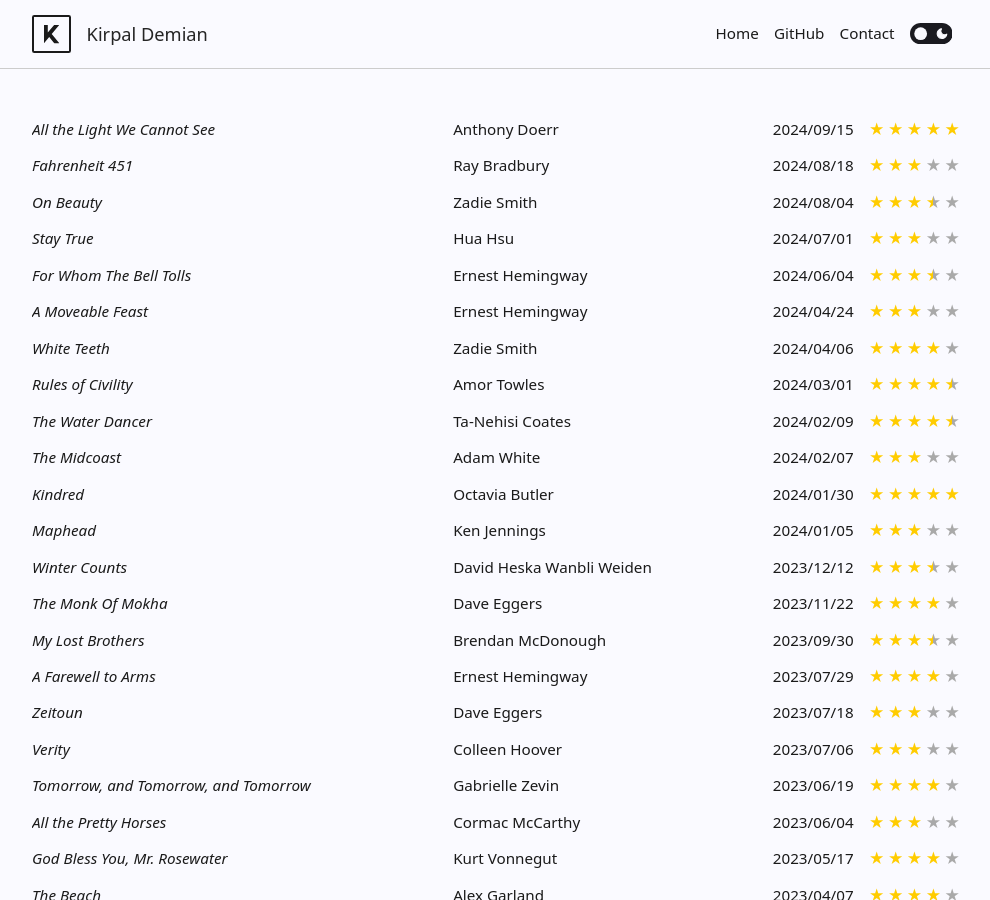
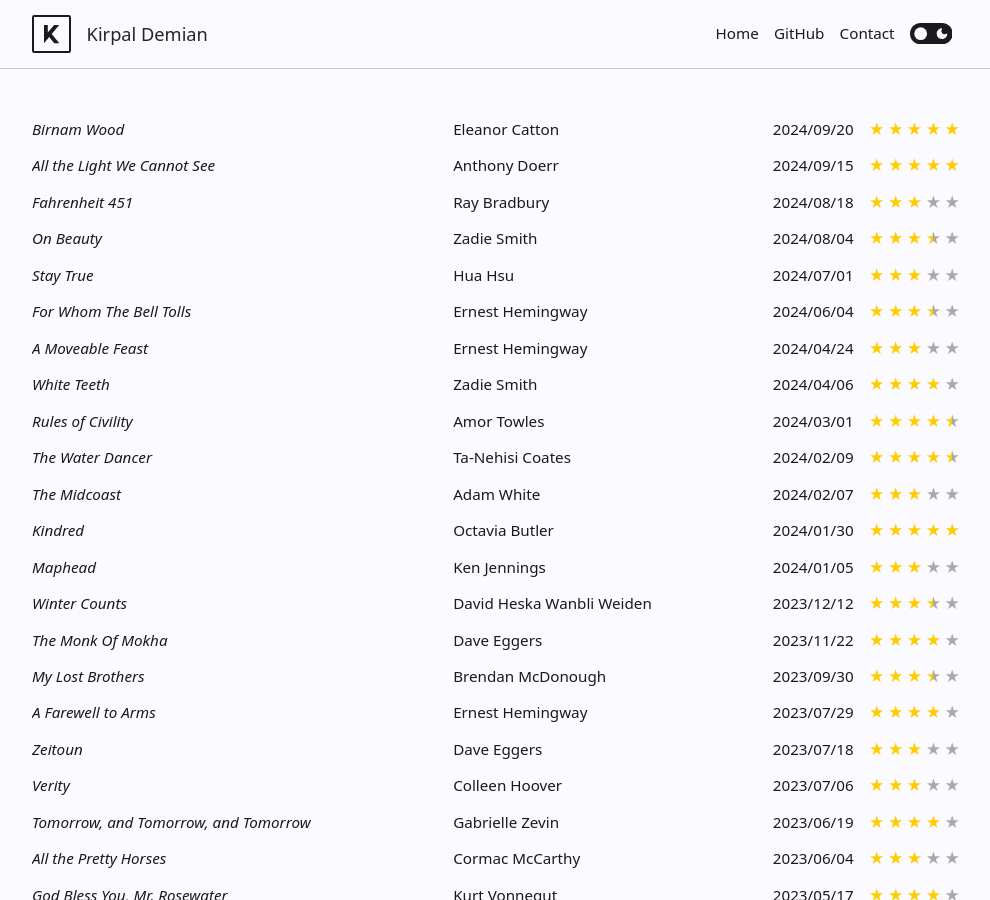
Before and after one commit to Kirpal/kirpal, a Jekyll site: the page built from reading.html, in a window 1280 px wide and 900 px high. Shown: the whole window, without its empty margins (144-1134 px from the left). Built offline with Jekyll 4.4.1, drawn with Linux system fonts in a browser that asks for light colours.

Commit message:
Update reading.yml

```diff
--- a/_data/reading.yml
+++ b/_data/reading.yml
@@ -1,3 +1,11 @@
+- title: 'Birnam Wood'
+  author: Eleanor Catton
+  isbn: 9781776920631
+  status: read
+  date_started: 2024/09/14
+  date_finished: 2024/09/20
+  rating: 5
+
 - title: 'All the Light We Cannot See'
   author: Anthony Doerr
   isbn: 9781476746586
```
